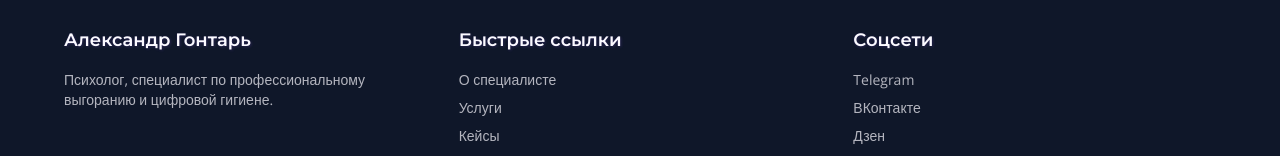
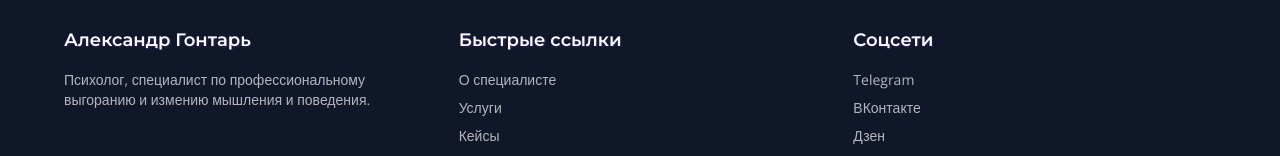
Before and after one commit to pr-poehali-dev/psychologist-website-burnout, a React (Vite) app: page /tests in a window 1280 px wide. Shown: the part 3209-3365 px from the top of the page. Built offline with nearby package versions, Linux system fonts and the light colour scheme.

Commit message:
Обновлена биография специалиста

```diff
--- a/src/components/sections/Footer.tsx
+++ b/src/components/sections/Footer.tsx
@@ -6,7 +6,7 @@ const Footer = () => {
           <div>
             <h4 className="font-semibold text-lg mb-4">Александр Гонтарь</h4>
             <p className="text-sm text-background/70">
-              Психолог, специалист по профессиональному выгоранию и цифровой гигиене.
+              Психолог, специалист по профессиональному выгоранию и измению мышления и поведения.
             </p>
           </div>
           <div>
```
